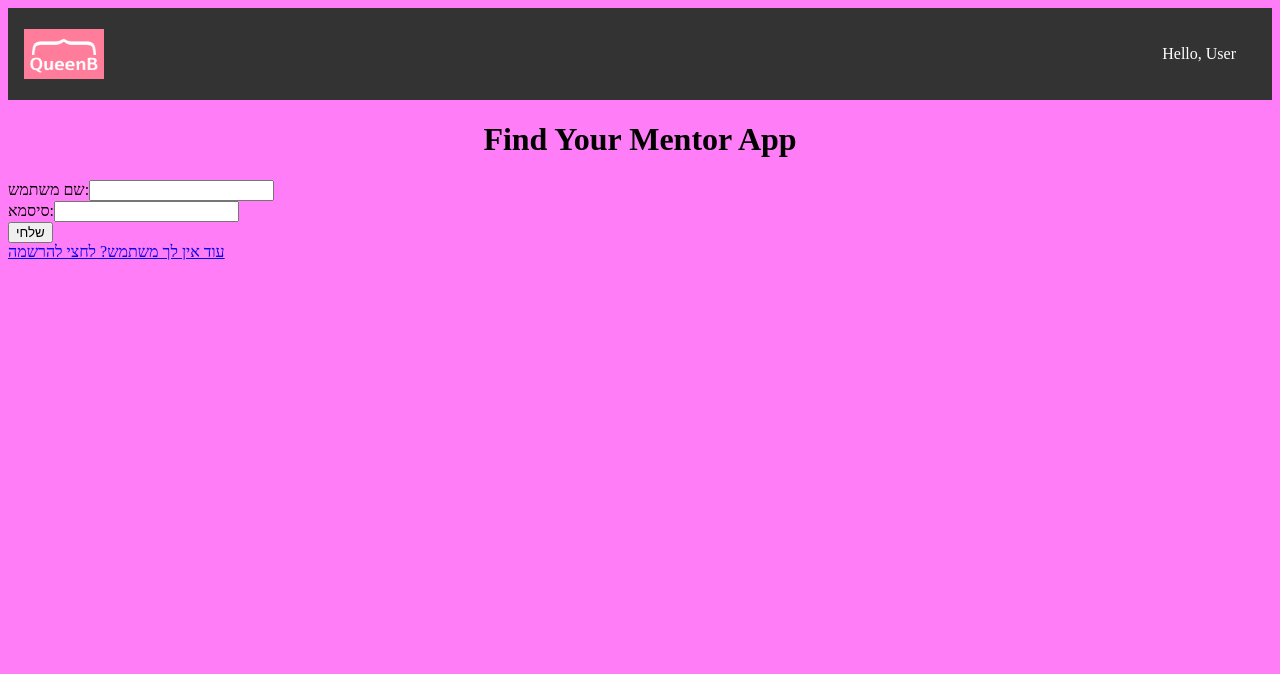
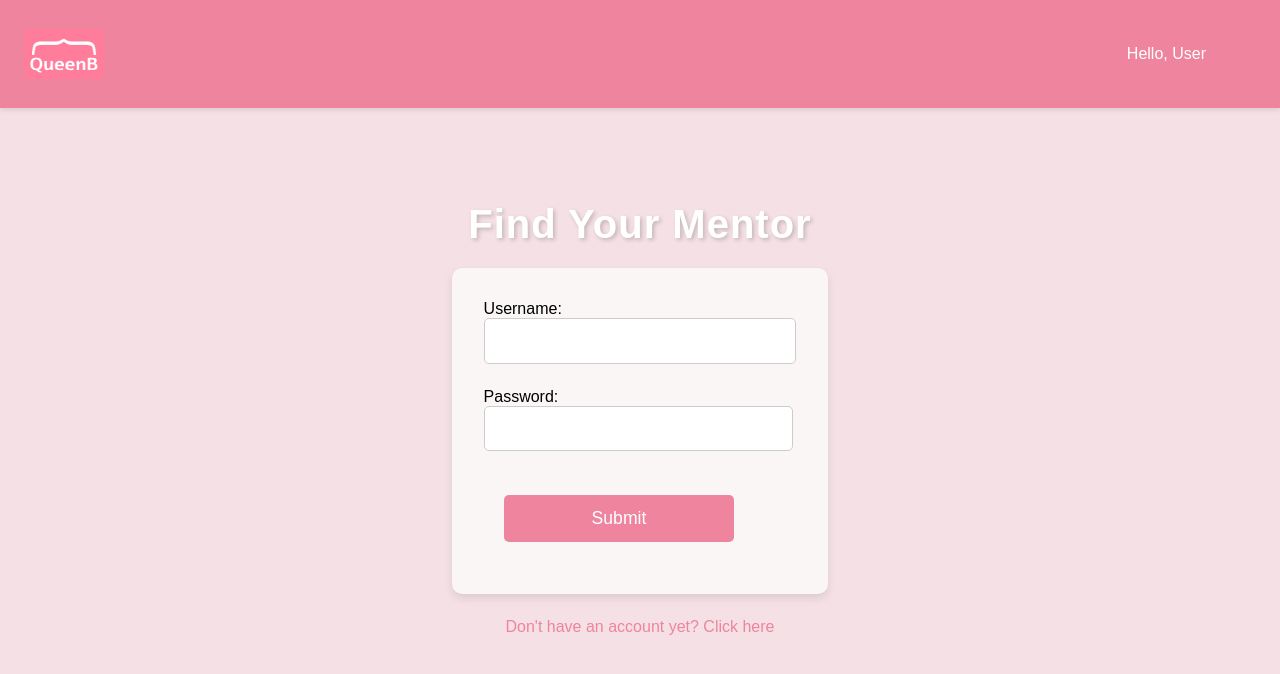
Before and after one commit to ShahafPinto/Queen-B-Mentoring-App, a Next.js app: page / in a window 1280 px wide. Shown: the top 674 px of the page. Built offline with nearby package versions, Linux system fonts and the light colour scheme.

Commit message:
homepage style

```diff
--- a/app/globals.css
+++ b/app/globals.css
@@ -1,3 +1,3 @@
 :root {
-  background: #ff7df6;
+  background: #f5e1e5;
 }
--- a/app/page.js
+++ b/app/page.js
@@ -2,44 +2,50 @@
 import Link from "next/link";
 import styles from "./page.module.css";
 import NavBar from "/components/navBar";
-import {db} from '@/app/public/data.js';
+import { db } from '@/app/public/data.js';
 
 export default function Home() {
-  const FormAction = async (formData) =>{
+    const FormAction = async (formData) => {
         const rawFormData = {
             username: formData.get('username'),
             password: formData.get('password'),
-    }
+        };
 
+        // Placeholder for form action logic (DB search, user authentication, error handling)
+        console.log(rawFormData);
 
-    //חיפוש בDB האם קיים שם משתמש וסיסמא
-    //אם כן להגדיר משתמש מחובר ולהעביר לעמוד main
-    // אם לא- להציג הודעת שגיאה ולהגיד שנדרש להתחבר
+        // Implement actual DB search and routing here
     };
 
     return (
-    <div>
-        <NavBar />
-        <h1 className={styles.h1}>Find Your Mentor App</h1>
-        <form className={styles.form} autocomplete="on" action={FormAction}>
-          <div>
-            <label for="username">שם משתמש:</label>
-            <input type="text" id="username" name="username" autocomplete="off"/>
+        <div className={styles.container}>
+            <div className={styles.navBar}>
+                {NavBar()}
             </div>
-          <div>
-            <label for="pass">סיסמא:</label>
+            <h1 className={styles.title}>Find Your Mentor</h1>
+
+            <form className={styles.form} autoComplete="on" onSubmit={FormAction}>
+                <div className={styles.formGroup}>
+                    <label htmlFor="username">Username:</label>
+                    <input type="text" id="username" name="username" autoComplete="off" className={styles.input}/>
+                </div>
+                <div className={styles.formGroup}>
+                    <label htmlFor="password">Password:</label>
                     <input
                         type="password"
-              id="pass"
+                        id="password"
                         name="password"
                         minLength="8"
-              autocomplete="off"
+                        autoComplete="off"
                         required
+                        className={styles.input}
                     />
                 </div>
-          <button type="submit" id="submit" >שלחי</button>
+                <button type="submit" className={styles.button}>Submit</button>
             </form>
-        <Link href="/form">עוד אין לך משתמש? לחצי להרשמה</Link>
+            <Link href="/form" className={styles.link}>
+                Don't have an account yet? Click here
+            </Link>
         </div>
     );
 }
--- a/app/page.module.css
+++ b/app/page.module.css
@@ -1,4 +1,110 @@
+/* page.module.css */
+.title {
+  color:white;
+  font-size: 2.5rem;
+  font-weight: bold;
+  text-align: center;
+  margin: 20px 0;
+  text-shadow: 2px 2px 4px rgba(0, 0, 0, 0.2);
+  letter-spacing: 1px;
+  line-height: 1.2;
+  transition: transform 0.3s ease, color 0.3s ease; /* Adding transition for scale effect */
+  cursor: default; /* Prevents the text selection cursor on hover */
+}
+
+.title:hover {
+  transform: scale(1.01); /* Slightly increases the size */
+  color: #ee849d; /* Change color on hover */
+}
+
+.container {
+  display: flex;
+  flex-direction: column;
+  align-items: center;
+  justify-content: center;
+  height: 100vh;
+  background-color: #f5e1e5;
+  font-family: Arial, sans-serif;
+}
+
 .h1 {
-  align-content: center;
-  text-align: center;
+  font-size: 2.5rem;
+  color: #333;
+  margin-bottom: 2rem;
 }
+
+.form {
+  display: flex;
+  flex-direction: column;
+  align-items: flex-start;
+  background-color: #faf6f6;
+  padding: 2rem;
+  border-radius: 10px;
+  box-shadow: 0 4px 8px rgba(0, 0, 0, 0.1);
+}
+
+.formGroup {
+  margin-bottom: 1.5rem;
+}
+
+.label {
+  font-size: 1.1rem;
+  margin-bottom: 0.5rem;
+}
+
+.input {
+  width: 100%;
+  padding: 0.8rem;
+  font-size: 1rem;
+  border: 1px solid #ccc;
+  border-radius: 5px;
+  box-sizing: border-box;
+}
+
+.input:focus {
+  outline: none;
+  border-color: #f5e1e5;
+}
+
+.button {
+  padding: 0.8rem 5.5rem;
+  margin: 20px;
+  font-size: 1.1rem;
+  color: #fff;
+  background-color: #ee849d;
+  border: none;
+  border-radius: 5px;
+  cursor: pointer;
+  transition: background-color 0.3s ease;
+}
+
+.button:hover {
+  background-color: #edb4c1;
+}
+
+.link {
+  margin-top: 1.5rem;
+  color: #ee849d;
+  text-decoration: none;
+  font-size: 1rem;
+  text-decoration: white; /* Remove underline */
+  transition: color 0.3s ease; /* Smooth color transition */
+}
+
+.link:hover {
+  color: #ee849d; /* Darker shade on hover */
+  text-decoration: none; /* Ensure no underline on hover */
+  transform: scale(1.05); /* Optional: scale effect on hover */
+}
+
+
+/* Sticky NavBar CSS */
+.navBar {
+  position: fixed; /* Keeps it in place even when scrolling */
+  top: 0; /* Keeps it at the top of the page */
+  left: 0;
+  width: 100%; /* Full width */
+  padding: 0px 0;
+  box-shadow: 0px 2px 5px rgba(0, 0, 0, 0.1);
+  z-index: 1000; /* Ensure it's always on top of other elements */
+}
--- a/components/NavBar.module.css
+++ b/components/NavBar.module.css
@@ -4,8 +4,8 @@
     display: flex;
     justify-content: space-between; /* Space between logo and nav links */
     align-items: center; /* Center items vertically */
-    background-color: #333;
-    padding: 1rem;
+    background-color: #ee849d;
+    padding: 1.5rem;
     height: 60px; /* Set height to ensure proper spacing */
 }
 
@@ -14,6 +14,8 @@
     align-items: center; /* Center logo vertically */
     flex: 1; /* Flex 1 allows logo to take available space */
 }
+
+
 
 .logo {
     height: 50px; /* Set height of the logo */
@@ -29,7 +31,7 @@
 
 .greeting {
     color: white;
-    margin-right: 20px; /* Space between greeting and button */
+    margin-right: 50px; /* Space between greeting and button */
 }
 
 .loginButton {
```
Lines whose indentation alone changed are shown as unchanged.
